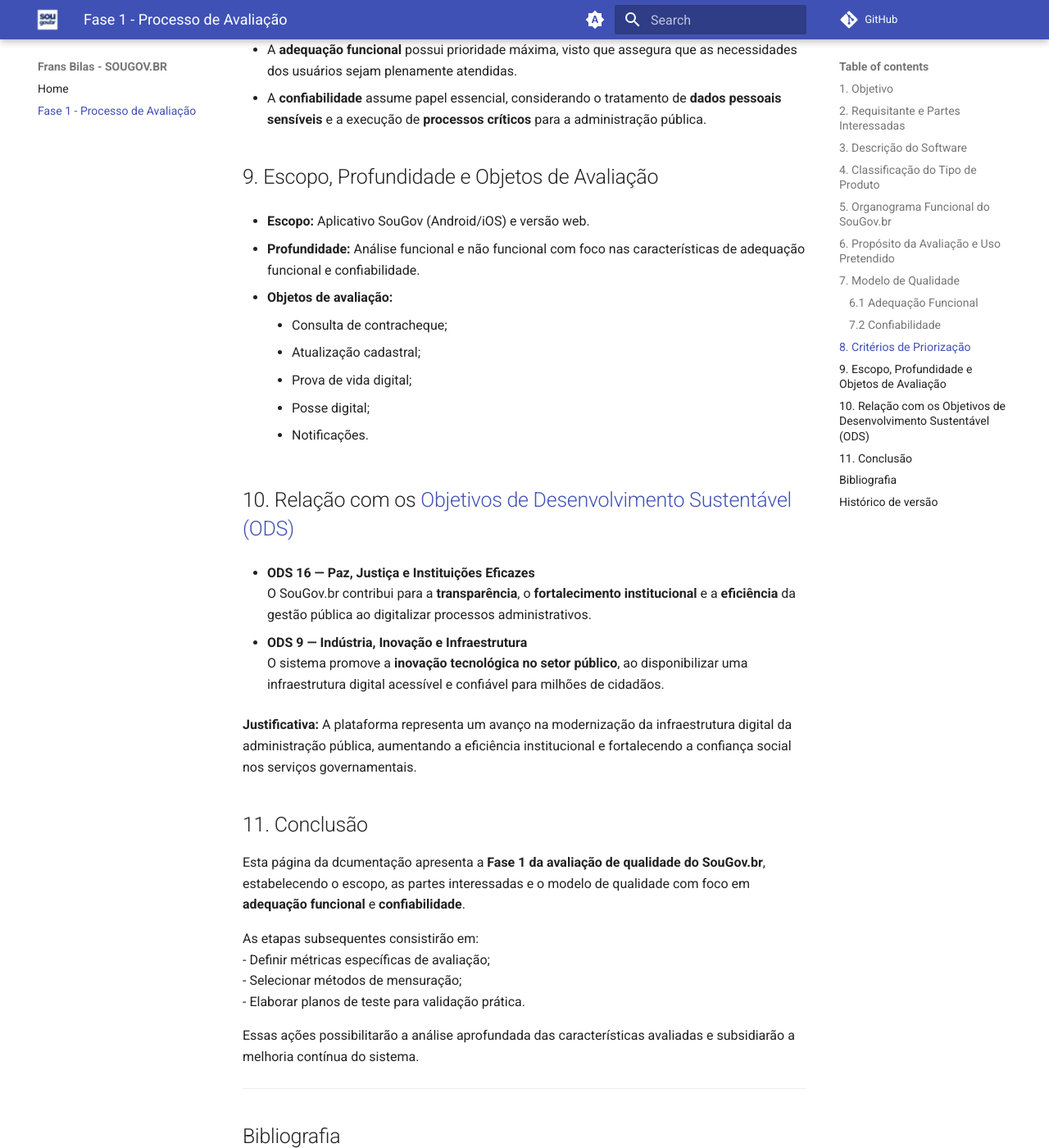
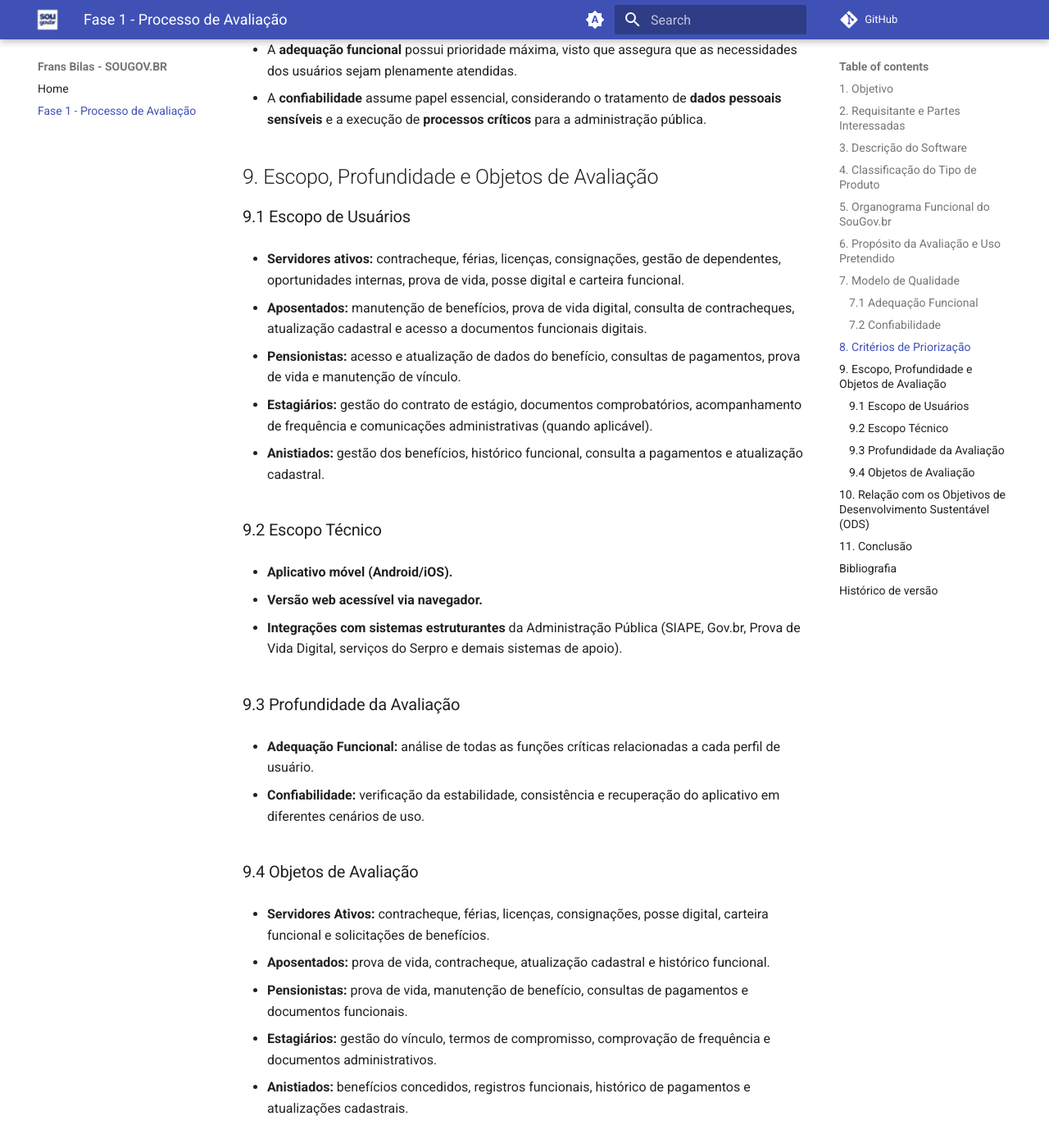
Before and after one commit to felixlaryssa/2025-2_T01_FRANS-BILAS, an MkDocs documentation site: the page built from docs/fase1.md, in a window 1280 px wide and 1400 px high, scrolled down 3462 px. Shown: the whole window at 82% size. Built offline with MkDocs 1.6.1 and Material for MkDocs 9.7.7, drawn with Linux system fonts in a browser that asks for light colours; comment, search, counter and statistics services are not loaded; some of the changed text lies outside the part shown.

Commit message:
Add Escopo
Updated section numbering and added detailed user scopes and evaluation objects.

```diff
--- a/docs/fase1.md
+++ b/docs/fase1.md
@@ -108,7 +108,7 @@ Os resultados da avaliação visam:
 
 ## 7. Modelo de Qualidade
 
-### 6.1 Adequação Funcional
+### 7.1 Adequação Funcional
 - **Completude funcional:** verificação da presença de todas as funções necessárias;
 - **Correção funcional:** avaliação da precisão dos resultados produzidos;
 - **Adequação à tarefa:** análise da contribuição das funções para o alcance dos objetivos do usuário.
@@ -126,16 +126,40 @@ Os resultados da avaliação visam:
 
 
 ## 9. Escopo, Profundidade e Objetos de Avaliação
-- **Escopo:** Aplicativo SouGov (Android/iOS) e versão web.
 
-- **Profundidade:** Análise funcional e não funcional com foco nas características de adequação funcional e confiabilidade.
+### 9.1 Escopo de Usuários
+- **Servidores ativos:** contracheque, férias, licenças, consignações, gestão de dependentes, oportunidades internas, prova de vida, posse digital e carteira funcional.
 
-- **Objetos de avaliação:**
-    - Consulta de contracheque;
-    - Atualização cadastral;
-    - Prova de vida digital;
-    - Posse digital;
-    - Notificações.
+- **Aposentados:** manutenção de benefícios, prova de vida digital, consulta de contracheques, atualização cadastral e acesso a documentos funcionais digitais.
+
+- **Pensionistas:** acesso e atualização de dados do benefício, consultas de pagamentos, prova de vida e manutenção de vínculo.
+
+- **Estagiários:** gestão do contrato de estágio, documentos comprobatórios, acompanhamento de frequência e comunicações administrativas (quando aplicável).
+
+- **Anistiados:** gestão dos benefícios, histórico funcional, consulta a pagamentos e atualização cadastral.
+
+### 9.2 Escopo Técnico
+- **Aplicativo móvel (Android/iOS).**
+
+- **Versão web acessível via navegador.**
+
+- **Integrações com sistemas estruturantes** da Administração Pública (SIAPE, Gov.br, Prova de Vida Digital, serviços do Serpro e demais sistemas de apoio).
+
+### 9.3 Profundidade da Avaliação
+- **Adequação Funcional:** análise de todas as funções críticas relacionadas a cada perfil de usuário.
+
+- **Confiabilidade:** verificação da estabilidade, consistência e recuperação do aplicativo em diferentes cenários de uso.
+
+### 9.4 Objetos de Avaliação
+- **Servidores Ativos:** contracheque, férias, licenças, consignações, posse digital, carteira funcional e solicitações de benefícios.
+
+- **Aposentados:** prova de vida, contracheque, atualização cadastral e histórico funcional.
+
+- **Pensionistas:** prova de vida, manutenção de benefício, consultas de pagamentos e documentos funcionais.
+
+- **Estagiários:** gestão do vínculo, termos de compromisso, comprovação de frequência e documentos administrativos.
+
+- **Anistiados:** benefícios concedidos, registros funcionais, histórico de pagamentos e atualizações cadastrais.
 
 
 ## 10. Relação com os [Objetivos de Desenvolvimento Sustentável (ODS)](https://brasil.un.org/pt-br/sdgs)
@@ -192,7 +216,7 @@ Essas ações possibilitarão a análise aprofundada das características avalia
 | 2.0    | 28/09/2025 | Versão completa da fase 1 | [Laryssa Felix](https://github.com/felixlaryssa) e  [Matheus do Vale](https://github.com/delvale412)  |
 | 3.0    | 29/09/2025 | Versão aprimorada da fase 1 | [Laryssa Felix](https://github.com/felixlaryssa)  |
 | 4.0    | 01/10/2025 | Adicionando referênciação | [Ana Beatriz Massuh](https://github.com/AnaBeatrizMassuh) |
-| 5.0    | 01/10/2025 | Adicionando Organograma e Escopo | [Matheus do Vale](https://github.com/delvale412) e  [Giovana Ferreira Santos](...) |
+| 5.0    | 01/10/2025 | Adicionando Organograma e Escopo | [Matheus do Vale](https://github.com/delvale412) e [Giovana Ferreira Santos](https://github.com/gih7915) |
 
 <div style="text-align: center; margin: 0; font-size: small;">
 Fonte:
```
